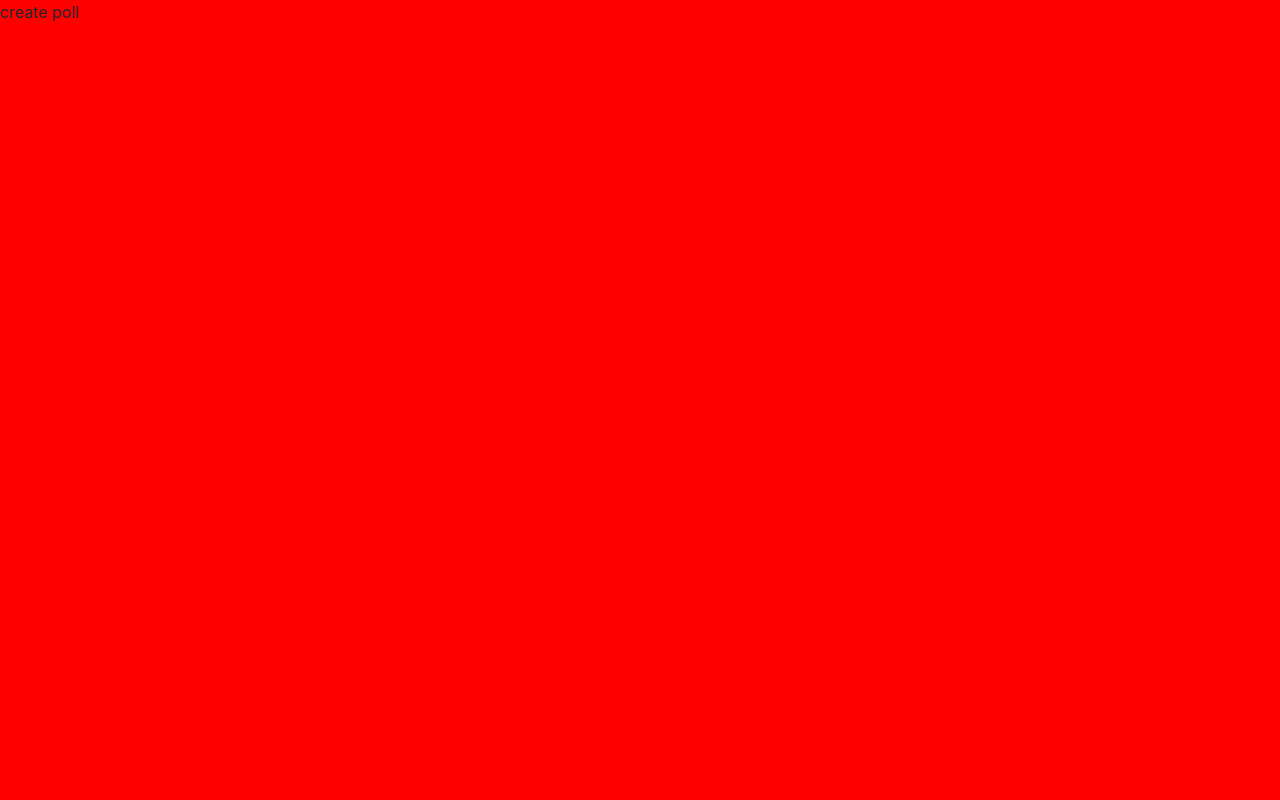
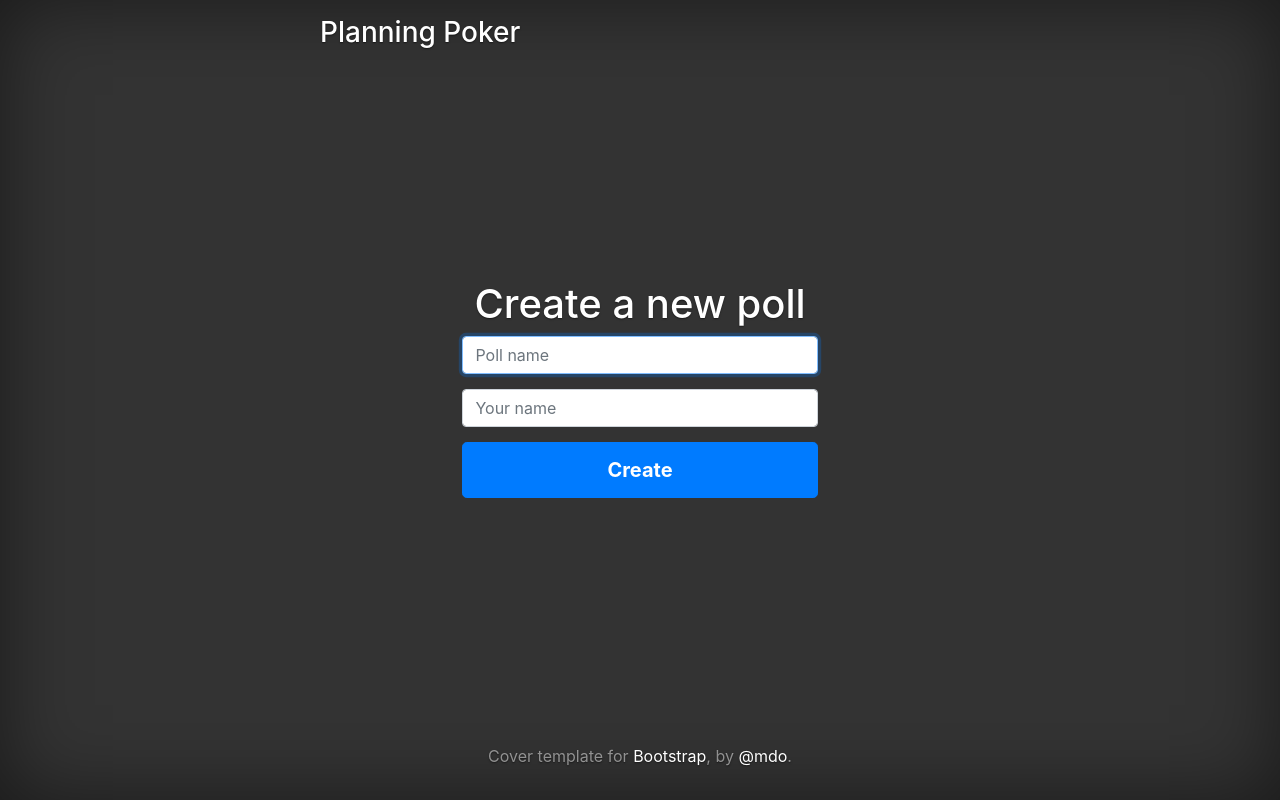
Before and after one commit to bluecap-se/a9d9969521233042c69706c5695c1f23, a Django app: page / in a window 1280 px wide. Before the commit the page is almost empty. Run offline with Django 3.2, Linux system fonts and the light colour scheme; some libraries are stand-ins or nearby versions.

Commit message:
Feature: Added poll creation view

```diff
--- /dev/null
+++ b/app/planningpoker/forms.py
@@ -0,0 +1,22 @@
+from django import forms
+
+
+class CreatePollForm(forms.Form):
+    name = forms.CharField(
+        required=True,
+        label='Name',
+        widget=forms.URLInput(attrs={
+            'placeholder': 'Poll name',
+            'autofocus': True,
+            'class': 'form-control',
+        })
+    )
+
+    username = forms.CharField(
+        required=True,
+        label='Username',
+        widget=forms.PasswordInput(attrs={
+            'placeholder': 'Your name',
+            'class': 'form-control',
+        })
+    )
--- a/app/planningpoker/static/styles/main.css
+++ b/app/planningpoker/static/styles/main.css
@@ -1,3 +1,80 @@
+/*
+ * From Bootstrap
+ */
+
+a,
+a:focus,
+a:hover {
+  color: #fff;
+}
+
+.btn-secondary,
+.btn-secondary:hover,
+.btn-secondary:focus {
+  color: #333;
+  text-shadow: none; /* Prevent inheritance from `body` */
+  background-color: #fff;
+  border: .05rem solid #fff;
+}
+
+html,
 body {
-    background: red;
+  height: 100%;
+  background-color: #333;
 }
+
+body {
+  display: -ms-flexbox;
+  display: flex;
+  color: #fff;
+  text-shadow: 0 .05rem .1rem rgba(0, 0, 0, .5);
+  box-shadow: inset 0 0 5rem rgba(0, 0, 0, .5);
+}
+
+.cover-container {
+  max-width: 42em;
+}
+
+.masthead {
+  margin-bottom: 2rem;
+}
+
+.masthead-brand {
+  margin-bottom: 0;
+}
+
+@media (min-width: 48em) {
+  .masthead-brand {
+    float: left;
+  }
+  .nav-masthead {
+    float: right;
+  }
+}
+
+.cover {
+  padding: 0 1.5rem;
+}
+.cover .btn-lg {
+  padding: .75rem 1.25rem;
+  font-weight: 700;
+}
+
+.mastfoot {
+  color: rgba(255, 255, 255, .5);
+}
+
+/*
+ * Project specific
+ */
+
+.lead {
+    text-align: center;
+}
+
+.form-item {
+    width: 60%;
+    float: none;
+    display: inline-block;
+    margin-bottom: 15px;
+}
--- a/app/planningpoker/templates/base.html
+++ b/app/planningpoker/templates/base.html
@@ -18,9 +18,23 @@
 
     <link rel="stylesheet" href="{% static "styles/main.css" %}" />
 </head>
-<body>
+<body class="text-center">
 
-{% block content %}{% endblock %}
+    <div class="cover-container d-flex w-100 h-100 p-3 mx-auto flex-column">
+        <header class="masthead mb-auto">
+            <div class="inner">
+                <h3 class="masthead-brand">Planning Poker</h3>
+            </div>
+        </header>
+
+        {% block content %}{% endblock %}
+
+        <footer class="mastfoot mt-auto">
+            <div class="inner">
+                <p>Cover template for <a href="https://getbootstrap.com/">Bootstrap</a>, by <a href="https://twitter.com/mdo">@mdo</a>.</p>
+            </div>
+        </footer>
+    </div>
 
 {% block scripts %}{% endblock %}
 
--- a/app/planningpoker/templates/create-poll.html
+++ b/app/planningpoker/templates/create-poll.html
@@ -4,7 +4,26 @@
 {% block title %}: Create poll{% endblock %}
 
 {% block content %}
-    create poll
+
+    <main role="main" class="inner cover">
+        <h1 class="cover-heading">Create a new poll</h1>
+        <form id="formCreatePoll" class="lead" action="{% url 'planningpoker:save-poll' %}" method="post">
+            {% csrf_token %}
+
+            <article class="panel">
+                <div class="form-item form-label-group">
+                    {{ form.name }}
+                </div>
+
+                <div class="form-item form-label-group">
+                    {{ form.username }}
+                </div>
+
+                <button class="form-item btn btn-lg btn-primary btn-block" type="submit">Create</button>
+            </article>
+        </form>
+    </main>
+
 {% endblock %}
 
 {% block scripts %}
--- a/app/planningpoker/urls.py
+++ b/app/planningpoker/urls.py
@@ -7,4 +7,5 @@ app_name = 'planningpoker'
 
 urlpatterns = [
     url(r'^$', views.create_poll, name='create-poll'),
+    url(r'^save-poll$', views.create_poll_do, name='save-poll'),
 ]
--- a/app/planningpoker/views.py
+++ b/app/planningpoker/views.py
@@ -1,5 +1,11 @@
 from django.shortcuts import render
+
+from . import forms
 
 
 def create_poll(request):
-    return render(request, 'create-poll.html')
+    return render(request, 'create-poll.html', {'form': forms.CreatePollForm})
+
+
+def create_poll_do(request):
+    pass
```
